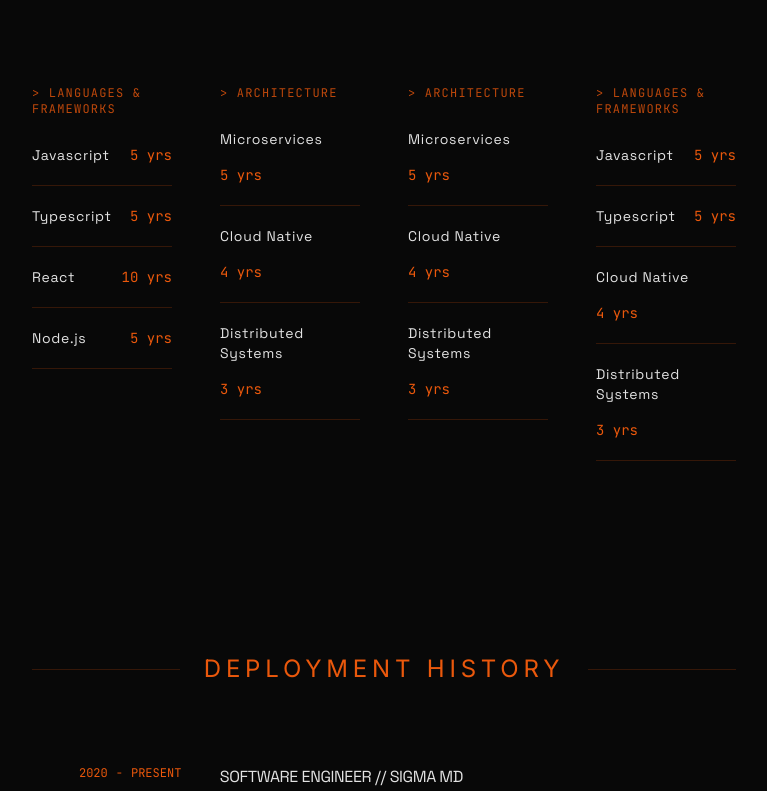
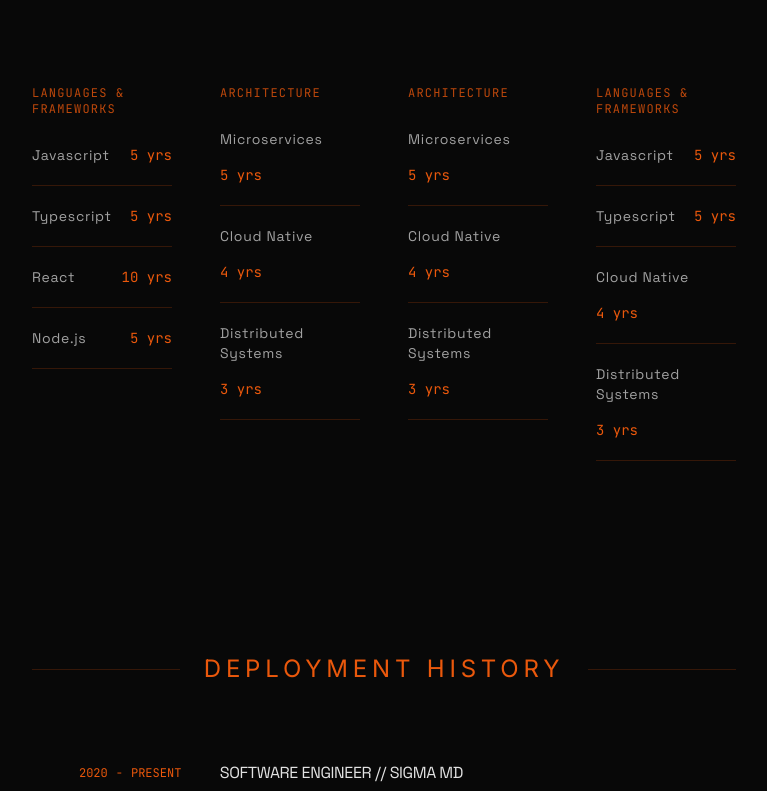
Before and after one commit to amauribechtoldjr/amauribj-web, a React (Vite) app: page / in a window 1280 px wide. Shown: the part 923-1714 px from the top of the page, without its empty margins (256-1023 px from the left). Built offline with nearby package versions, Linux system fonts and the light colour scheme.

Commit message:
fix: small layout updates

```diff
--- a/src/components/Layout/Experience.tsx
+++ b/src/components/Layout/Experience.tsx
@@ -19,7 +19,7 @@ export const Experience = ({ experience }: ExperienceProps) => {
       <ExperienceTime experience={experience} />
       <div className="flex flex-col w-2/3">
         <div className="flex flex-col">
-          <span className="text-offwhite uppercase font-display -tracking-wide">
+          <span className="text-offwhite uppercase font-display -tracking-wide leading-4">
             {experience.position} // {experience.company}
           </span>
           <div className="flex items-center gap-2 mt-3 text-primary/80">
--- a/src/components/Layout/SkillCategory.tsx
+++ b/src/components/Layout/SkillCategory.tsx
@@ -12,7 +12,7 @@ export const SkillCategory = ({ category, items }: SkillCategoryProps) => {
   return (
     <div className="flex flex-col gap-2 flex-1">
       <span className="font-mono text-xs text-primary/80 tracking-widest">
-        {`> ${category}`}
+        {`${category}`}
       </span>
       <ul className="flex flex-col">
         {items.map((item) => (
@@ -20,7 +20,7 @@ export const SkillCategory = ({ category, items }: SkillCategoryProps) => {
             key={item.name}
             className="flex items-center justify-between py-5 border-b border-primary/20 flex-wrap gap-4"
           >
-            <span className="font-display text-offwhite tracking-wider text-sm">
+            <span className="font-display text-offwhite/70 tracking-wider text-sm">
               {item.name}
             </span>
             <span className="font-mono text-primary text-sm">{item.value}</span>
```
